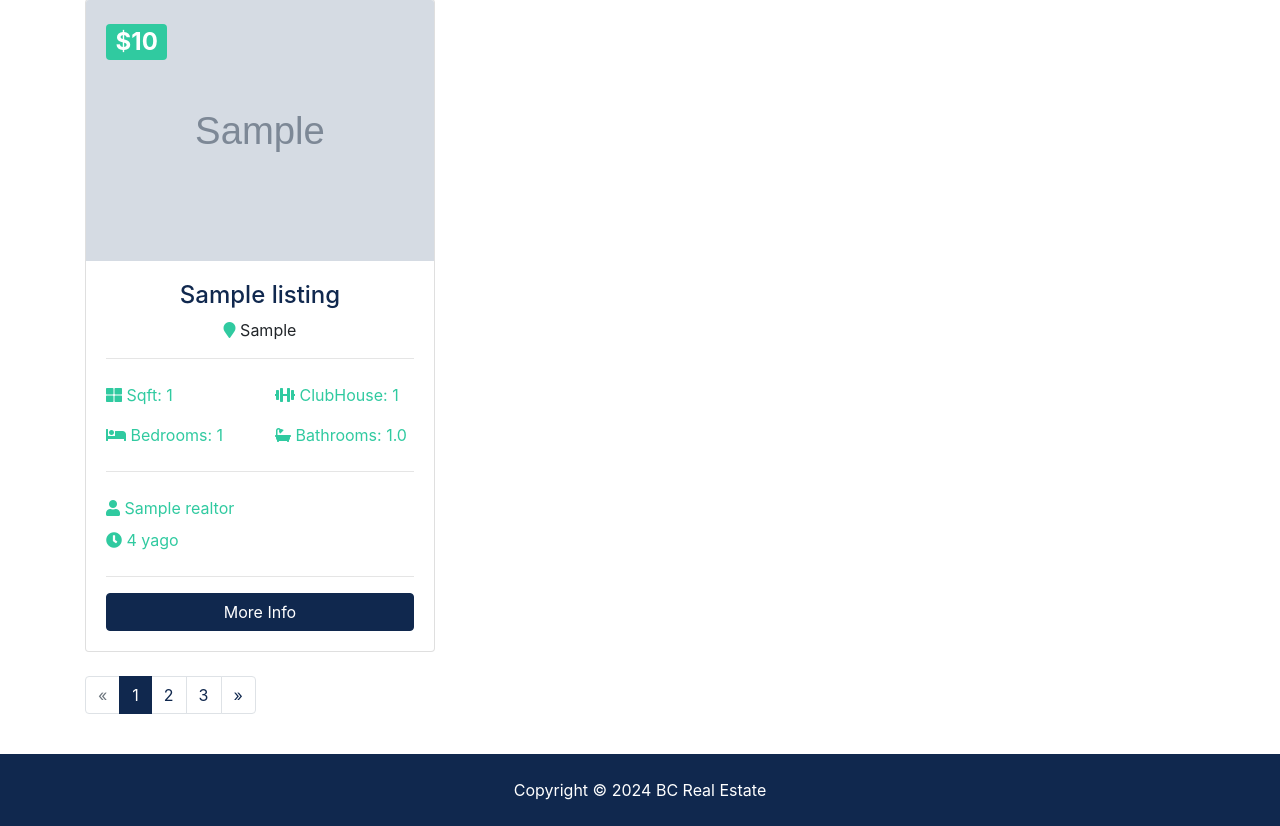
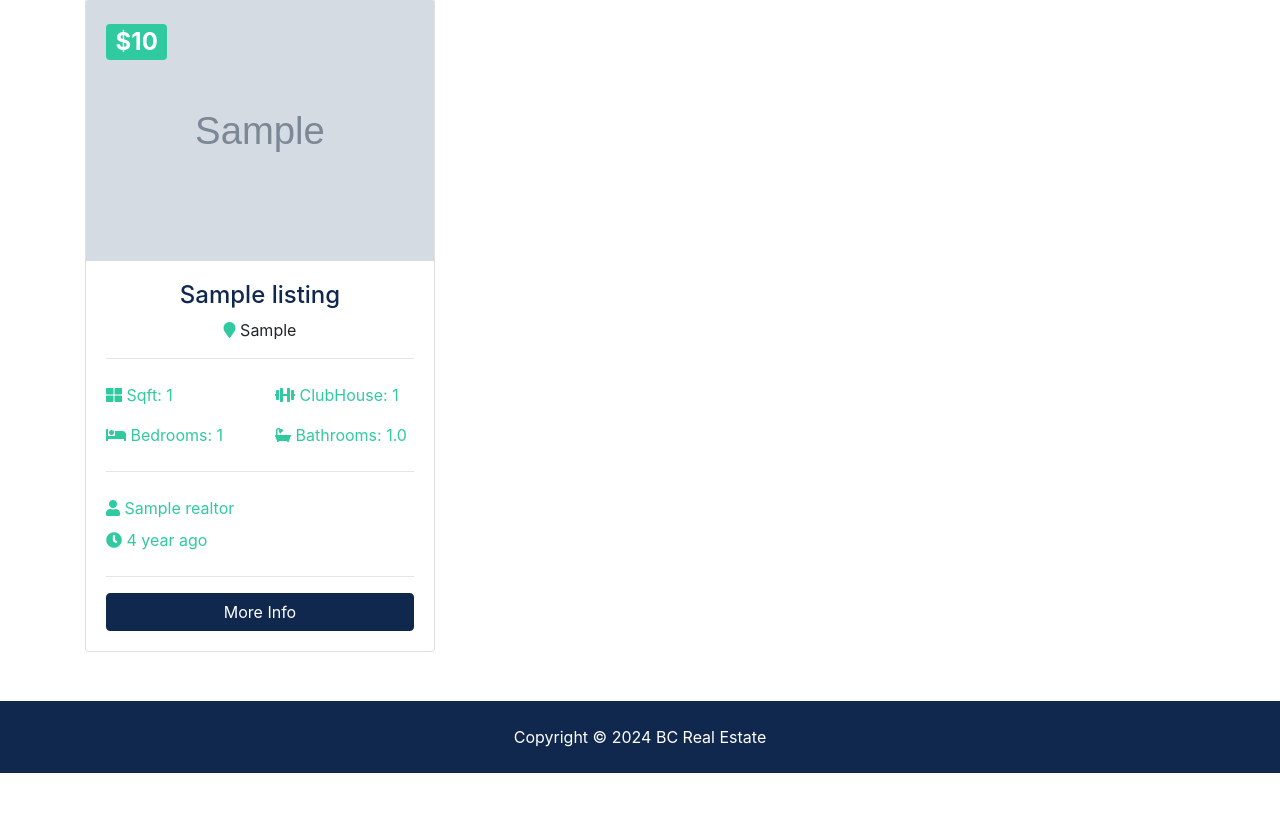
Before and after one commit to AcoHon53114/web, a Django app: page /listings/ in a window 1280 px wide. Shown: the part 486-1312 px from the top of the page. After the commit the page ends 1259 px from the top, so only its background shows below. Run offline with Django 4.2, Linux system fonts and the light colour scheme; tables that the repository leaves empty hold one stand-in row (values such as "Sample post"); grey boxes marked "Sample" are stand-in pictures; some libraries are stand-ins or nearby versions.

Commit message:
Step19: add listings page paginator

```diff
--- a/listings/views.py
+++ b/listings/views.py
@@ -1,6 +1,9 @@
 from django.shortcuts import render
 from django.http import HttpResponse
 from .models import Listing
+from django.core.paginator import EmptyPage,PageNotAnInteger,Paginator
+
+
 # Create your views here.
 
 def index(request):
@@ -8,13 +11,21 @@ def index(request):
 
     # ! get all data from listing database
     listings = Listing.objects.all()
-    # ! pass database records into listings context
-    context ={'listings':listings}
-
+    paginator = Paginator(listings, 3)
+    page = request.GET.get('page')
+    paged_listings = paginator.get_page(page)
+     # ! pass database records into listings context
+    context ={'listings': paged_listings}
     return render(request, 'listings/listings.html', context)
 
 def listing(request, listing_id):
-    return render(request, 'listings/listing.html')
+
+    # ! get all data from listing database
+    listings = Listing.objects.all()
+    # ! pass database records into listings context
+    context ={'listing':listings}
+
+    return render(request, 'listings/listing.html', context)
 
 def search(request):
     return render(request, 'listings/search.html')
--- a/templates/listings/listing.html
+++ b/templates/listings/listing.html
@@ -2,8 +2,6 @@
 <!--add django humanize function-->
 {% load humanize %}
 {% block content %}
-{% if listings %}
-{% for listing in listings %}
 <section id="showcase-inner" class="py-5 text-white">
   <div class="container">
     <div class="row text-center">
@@ -197,7 +195,6 @@
     </div>
   </div>
 </section>
-  {% endif %}
 
 <!-- Inquiry Modal -->
 <div class="modal fade" id="inquiryModal" role="dialog">
--- a/templates/listings/listings.html
+++ b/templates/listings/listings.html
@@ -83,28 +83,7 @@
               </div>
               <div class="row text-secondary pb-2">
                 <div class="col-6">
-                  <i class="fas fa-clock"></i>
-                  {% with time_since=listing.list_date|timesince %}
-                  {% if "day" in time_since %}
-                  {% if time_since|slice:":1" == "1" %}1 day ago
-                  {% else %}
-                  {{ time_since|slice:":6" }} ago
-                  {% endif %}
-                  {% elif "hour" in time_since %}
-                  {% if time_since|slice:":1" == "1" %}1 hour ago
-                  {% else %}
-                  {{ time_since|slice:":7" }} ago
-                  {% endif %}
-                  {% elif "minute" in time_since %}
-                  {% if time_since|slice:":1" == "1" %}1 minute ago
-                  {% elif time_since|slice:":1" == "0" %}Just now
-                  {% else %}
-                  {{ time_since|slice:":10" }} ago
-                  {% endif %}
-                  {% else %}
-                  {{ time_since|slice:":3" }}ago
-                  {% endif %}
-                  {% endwith %}
+                  <i class="fas fa-clock"></i> {{listing.list_date|timesince|slice:":6"}} ago
                 </div>
               </div>
               <hr />
@@ -125,23 +104,47 @@
 
       <div class="row">
         <div class="col-md-12">
+          <!--pagination part of the code-->
+          {% if listings.has_other_pages %}
           <ul class="pagination">
+            {% if listings.has_previous %}
+            <li class ="page-item">
+              <a href = "?page={{listings.previous_page_number}}"
+            class="page-link">&laquo;</a>
+            </li>
+            {% else %}
             <li class="page-item disabled">
               <a class="page-link" href="#">&laquo;</a>
             </li>
+            {% endif %}
+            <!-- use for loop to gen page numbers-->
+            {% for i in listings.paginator.page_range %}
+            <!--check current page, then change the button color -->
+            {% if listings.number == i %}
             <li class="page-item active">
-              <a class="page-link" href="#">1</a>
+              <a class="page-link" href ="?page={{i}}">{{i}}</a>
             </li>
+            {% else %}
             <li class="page-item">
-              <a class="page-link" href="#">2</a>
+              <a class="page-link" href ="?page={{i}}">{{i}}</a>
             </li>
+            {% endif %}
+            {% endfor %}
+
+            <!--next button-->
+            {% if listings.has_next %}
             <li class="page-item">
-              <a class="page-link" href="#">3</a>
-            </li>
-            <li class="page-item">
+              <a href = "?page={{listings.next_page_number}}"
+            class ="page-link">&raquo;</a>
+            <a></a>
+            <li>
+            {% else %}
+            <li class="page-item disabled">
               <a class="page-link" href="#">&raquo;</a>
             </li>
+            {% endif %}
           </ul>
+          {% endif %}
         </div>
       </div>
     </div>
```
Lines whose indentation alone changed are shown as unchanged.
